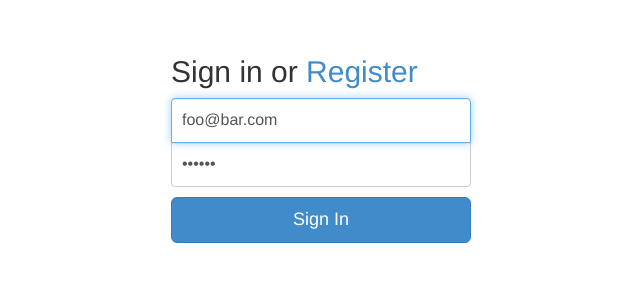
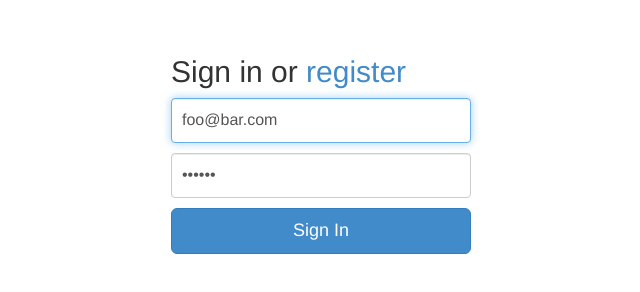
Before and after one commit to beeman/loopback-angular-bootstrap, a plain HTML site: page client/index.html at #/login in a window 1280 px wide. Shown: the whole page, without its empty margins (334-974 px from the left). Drawn offline with Linux system fonts and the light colour scheme.

Commit message:
Small layout tweaks

```diff
--- a/client/css/app.css
+++ b/client/css/app.css
@@ -33,13 +33,8 @@ body {
 .form-signin .form-control:focus {
   z-index: 2;
 }
-.form-signin input[type="email"] {
-  margin-bottom: -1px;
-  border-bottom-right-radius: 0;
-  border-bottom-left-radius: 0;
+
+.form-signin input {
+  margin: 10px 0px;
+
 }
-.form-signin input[type="password"] {
-  margin-bottom: 10px;
-  border-top-left-radius: 0;
-  border-top-right-radius: 0;
-}
--- a/client/templates/login.html
+++ b/client/templates/login.html
@@ -1,6 +1,6 @@
 <div class="container">
   <form class="form-signin" role="form" ng-submit="login()">
-    <h2 class="form-signin-heading">Sign in or <a href='#/register'>Register</a></h2>
+    <h2 class="form-signin-heading">Sign in or <a href='#/register'>register</a></h2>
     <div class="alert alert-danger" ng-if="loginError">Could not sign in!</div>
     <input type="email" class="form-control" placeholder="Email" ng-model="credentials.email" required autofocus>
     <input type="password" class="form-control" placeholder="Password" ng-model="credentials.password" required>
```
Also changed, not shown: client/templates/register.html (+1 -1 lines).
